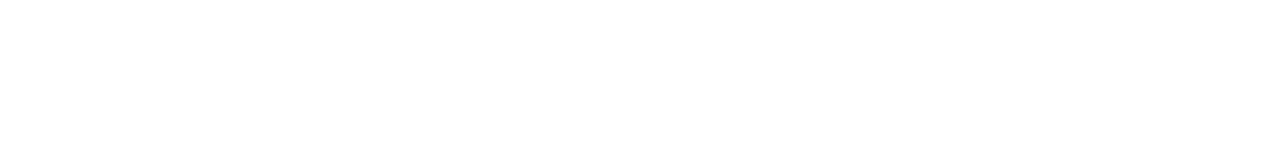
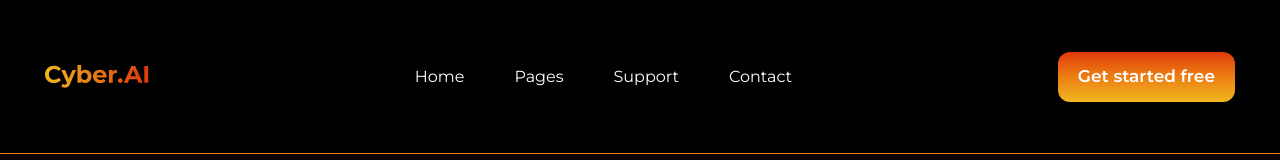
Before and after one commit to taha-rat/Cyber-punk, a website: page index.html in a window 1280 px wide. Drawn offline with Linux system fonts and the light colour scheme.

Commit message:
initial project

```diff
--- a/index.html
+++ b/index.html
@@ -2,5 +2,28 @@
 <html lang="en">
     <head>
         <title>github</title>
+        <link rel="stylesheet" href="./css/style.css">
     </head>
+    <body>
+      <nav class="py-[52px] after_bottom">
+        <div class="container">
+            <div class="flex items-center gap-5 justify-between">
+                <div>
+                    <img src="./images/logo.svg" alt="">
+                </div>
+                <ul class="flex justify-center gap-12.5 items-center">
+                    <li><a href="#">Home</a></li>
+                    <li><a href="#">Pages</a></li>
+                    <li><a href="#">Support</a></li>
+                    <li><a href="#">Contact</a></li>
+
+                </ul>
+                <div class="">
+                    <button class="linear_button">Get started free</button>
+                </div>
+
+            </div>
+        </div>
+      </nav>
+    </body>
 </html>
--- /dev/null
+++ b/src/input.css
@@ -0,0 +1,47 @@
+@import url('https://fonts.googleapis.com/css2?family=Montserrat:ital,wght@0,100..900;1,100..900&family=Orbitron:wght@400..900&display=swap');
+@import url('https://fonts.googleapis.com/css2?family=Orbitron:wght@400..900&display=swap');
+@import "tailwindcss";
+
+@utility container {
+  margin-inline: auto;
+  padding-inline: 2.8125rem;
+}
+
+@theme {
+    /* colors */
+    --color-primary: #121063;
+    --color-dark: #010101;
+    --color-gray-DD: #DDDDDD;
+    --color-red-609: #E03609;
+    --color-orange-71F: #F0B71F;
+    /* font family */
+    --font-orbitron: "Orbitron", sans-serif;
+    --font-montserrat: "Montserrat", sans-serif;
+
+    /* break-point */
+  --breakpoint-*: initial;
+  --breakpoint-sm: 40rem;
+  --breakpoint-md: 48rem;
+  --breakpoint-lg: 64rem;
+  --breakpoint-xl: 80rem;
+  --breakpoint-2xl: 95rem;
+}
+
+@layer base {
+    body {
+        @apply font-montserrat bg-dark text-white;
+    }
+   h1, h2, h3, h4, h5, h6 {
+    font-family: var(--font-orbitron);
+    color: var(--color-primary);
+   }
+}
+@layer components {
+    .linear_button {
+    @apply bg-linear-0 from-[#F0B71F] to-[#E03609] text-[17px] font-semibold px-5 py-3 rounded-xl;
+    }
+    .after_bottom {
+    @apply relative after:absolute after:h-px after:w-full after:bg-linear-0 after:from-[#F0B71F] after:to-[#E03609] after:bottom-0 after:left-0;
+    }
+
+}
```
Also changed, not shown: package.json (added, +9 -0 lines), css/style.css (added), images/logo.svg (added), style.css (deleted), 2 other files.
